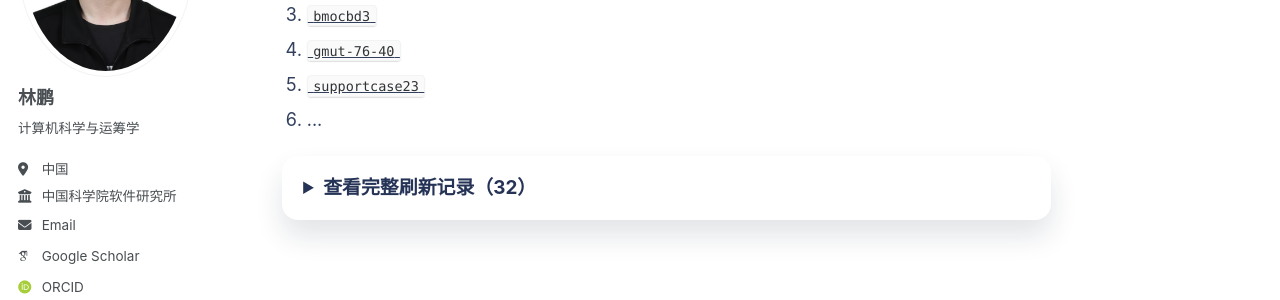
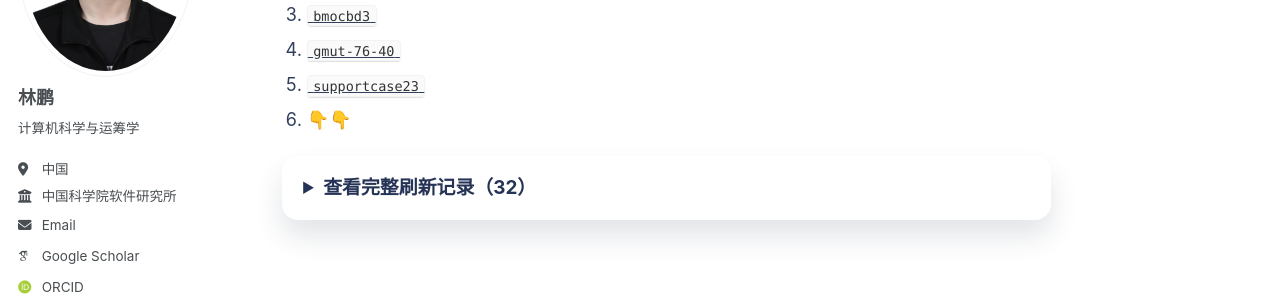
Before and after one commit to linpeng0105/linpeng0105.github.io, a Jekyll site: the page built from _pages/about.zh.md, in a window 1280 px wide and 900 px high, scrolled down 4504 px. Shown: the part 253-553 px from the top of the window. Built offline with Jekyll 4.4.1, drawn with Linux system fonts in a browser that asks for light colours; some web fonts are replaced; a style sheet for code colours, icons or effects is not loaded.

Commit message:
Update list item in about.zh.md

```diff
--- a/_pages/about.zh.md
+++ b/_pages/about.zh.md
@@ -742,7 +742,7 @@ redirect_from:
     <li><a href="https://miplib.zib.de/instance_details_bmocbd3.html"><code>bmocbd3</code></a></li>
     <li><a href="https://miplib.zib.de/instance_details_gmut-76-40.html"><code>gmut-76-40</code></a></li>
     <li><a href="https://miplib.zib.de/instance_details_supportcase23.html"><code>supportcase23</code></a></li>
-    <li>...</li>
+    <li>👇👇</li>
   </ol>
   <details class="profile-details">
     <summary><strong>查看完整刷新记录（32）</strong></summary>
```
